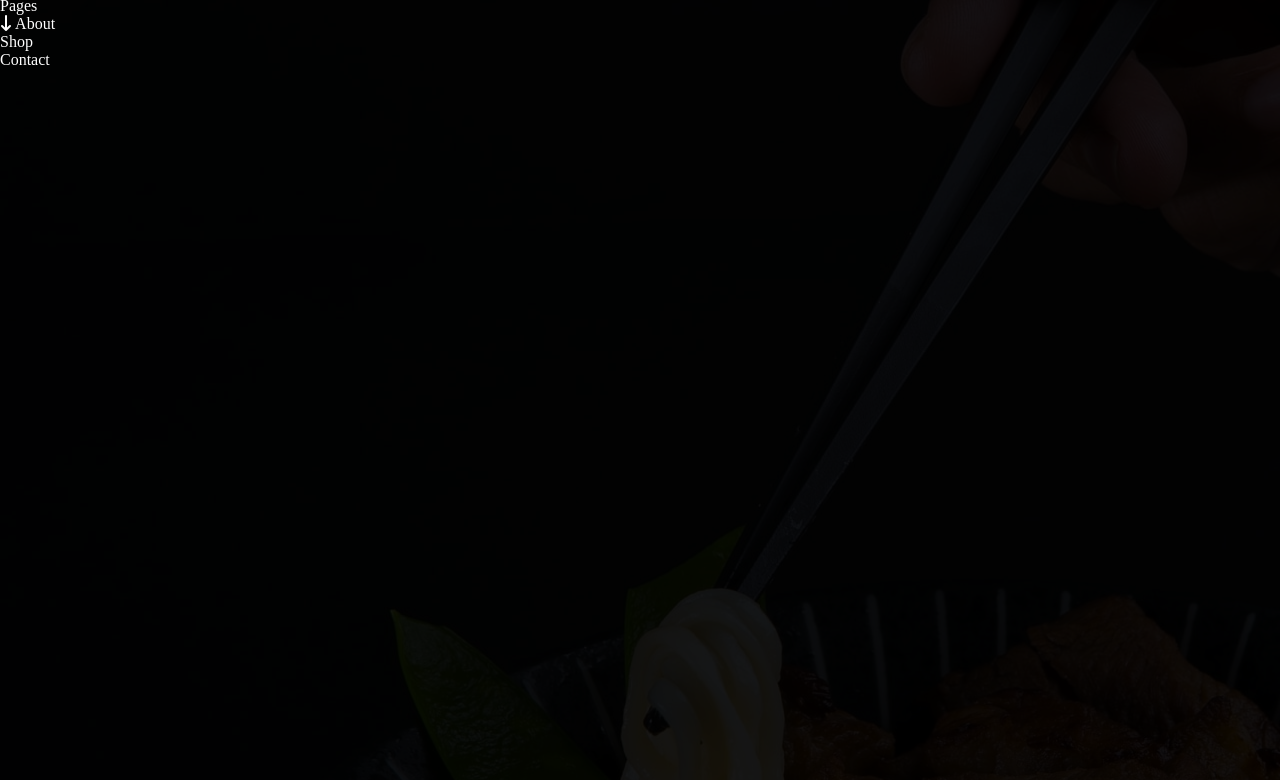
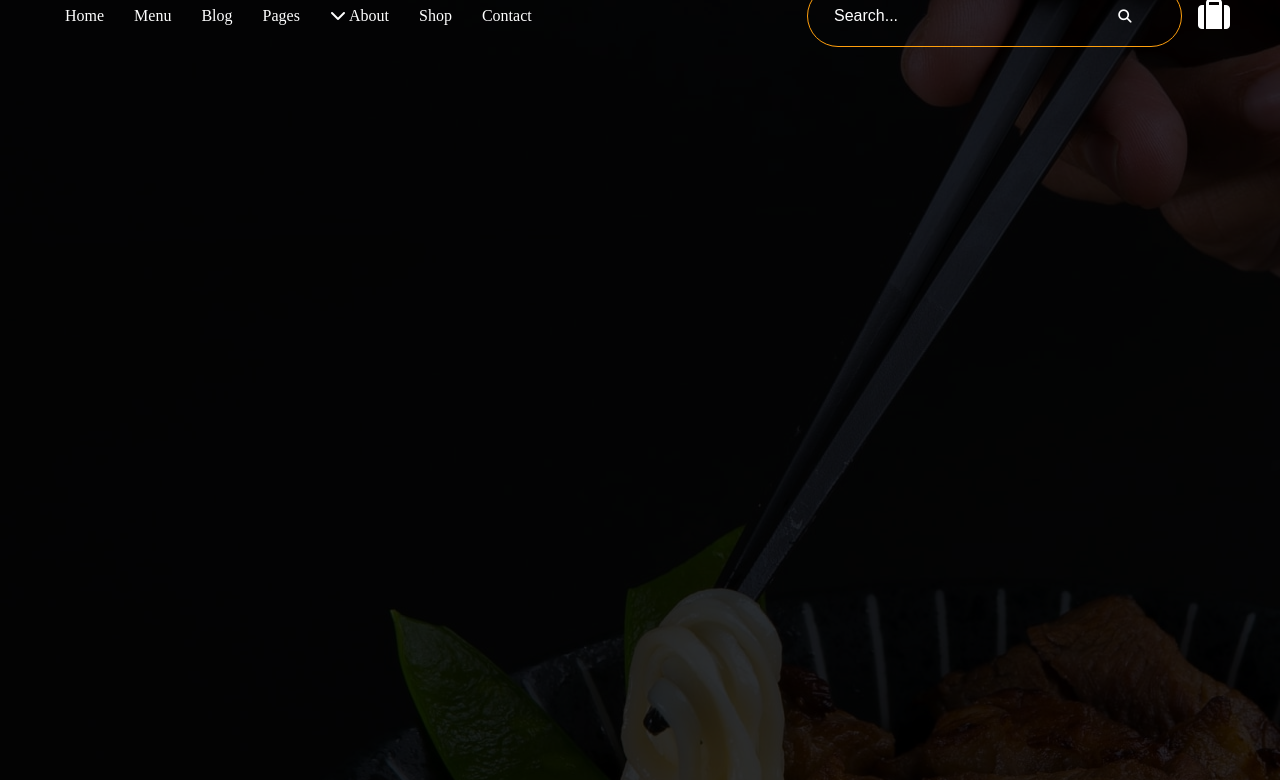
Before and after one commit to cyrilmuchemi/Restaurant-Website, a website built with webpack: page src/index.html in a window 1280 px wide. Shown: the part 81-861 px from the top of the page. Built offline with nearby package versions, Linux system fonts and the light colour scheme.

Commit message:
Create a basic hero navigation

```diff
--- a/src/index.html
+++ b/src/index.html
@@ -7,34 +7,42 @@
 </head>
 <body>
     <main id="app">
-            <div class="hero top-0 relative">
+            <div class="hero relative">
                 <div class="overlay absolute"></div>
                 <div class="flex">
                     <h1 class="text-center absolute pt-5"><span class="text-white">Food</span><span class="text-orange">tuck</span></h1>
                 </div>
-                <div class="absolute pt-5 text-white">
-                    <div>
+                <div class="absolute full-width pt-5 text-white">
+                    <div class="hero-navigation">
                         <nav id="navigation">
-                            <ul>
+                            <ul class="flex-only">
                                 <li class="navlist active">Home</li>
                                 <li class="navlist">Menu</li>
                                 <li class="navlist">Blog</li>
                                 <li class="navlist">Pages</li>
                                 <li class="navlist">
-                                    <i class="fas fa-arrow-down-long"></i>
+                                    <i class="fa-solid fa-chevron-down"></i>
                                     About
                                 </li>
                                 <li class="navlist">Shop</li>
                                 <li class="navlist">Contact</li>
                             </ul>
                         </nav>
+                    <div class="search-cart">
+                            <div class="search-container">
+                                <form action="" class="search-bar">
+                                    <input type="text" placeholder="Search..." name="q"/>
+                                    <button type="submit"><i class="fa-solid fa-magnifying-glass text-white"></i></button>
+                                </form>
+                            </div>
+                            <div class="cart">
+                                <i class="fa-solid fa-suitcase fa-2xl"></i>
+                            </div>
                     </div>
-                    <div class="search">
-                        <div>
-                            <div class="search-input"></div>
-                            <div class="cart"></div>
-                        </div>
                     </div>
+                </div>
+                <div class="absolute full-width pt-5 text-white">
+
                 </div>
             </div>
     </main>
--- a/src/style.css
+++ b/src/style.css
@@ -63,7 +63,7 @@
 
 .overlay{
     background: #000;
-    opacity: .9;
+    opacity: .8;
     width: 100%;
     height: 100%;
 }
@@ -73,6 +73,62 @@
     justify-content: center;
 }
 
+.flex-only{
+    display: flex;
+}
+
 .pt-5{
     padding-top: 1.5rem;
 }
+
+.search-bar{
+    width: 100%;
+    max-width: 400px;
+    background: transparent;
+    display: flex;
+    border-radius: 60px;
+    padding: 0px 26px;
+    border: 1px solid var(--clr-orange);
+}
+
+.search-bar input {
+    background: transparent;
+    flex: 1;
+    border: 0;
+    outline: none;
+    font-size: 16px;
+    color: var(--clr-white);
+}
+
+::placeholder{
+    color: var(--clr-white);
+}
+
+.search-bar button {
+    border: 0;
+    border-radius: 50%;
+    width: 60px;
+    height: 60px;
+    background: none;
+}
+
+.hero-navigation{
+    display: flex;
+    padding: 10px 50px;
+    align-items: center;
+    justify-content: space-between;
+    margin-top: 2rem;
+}
+
+.search-cart{
+    display: flex;
+    align-items: center;
+    gap: 70px;
+}
+
+.navlist{
+    font-size: 16px;
+    list-style: none;
+    padding: 15px;
+    cursor: pointer;
+}
```
Also changed, not shown: dist/bf44a5306d9328b994d1.jpg (added), dist/fonts/Helvetica.otf (added), dist/fonts/Inter-Regular.woff2 (added), dist/fonts/fa-brands-400.ttf (added), dist/fonts/fa-brands-400.woff2 (added), dist/fonts/fa-regular-400.ttf (added), dist/fonts/fa-regular-400.woff2 (added), dist/fonts/fa-solid-900.ttf (added), dist/fonts/fa-solid-900.woff2 (added), dist/fonts/fa-v4compatibility.ttf (added), dist/fonts/fa-v4compatibility.woff2 (added), dist/index.html (added), 1 other file.
